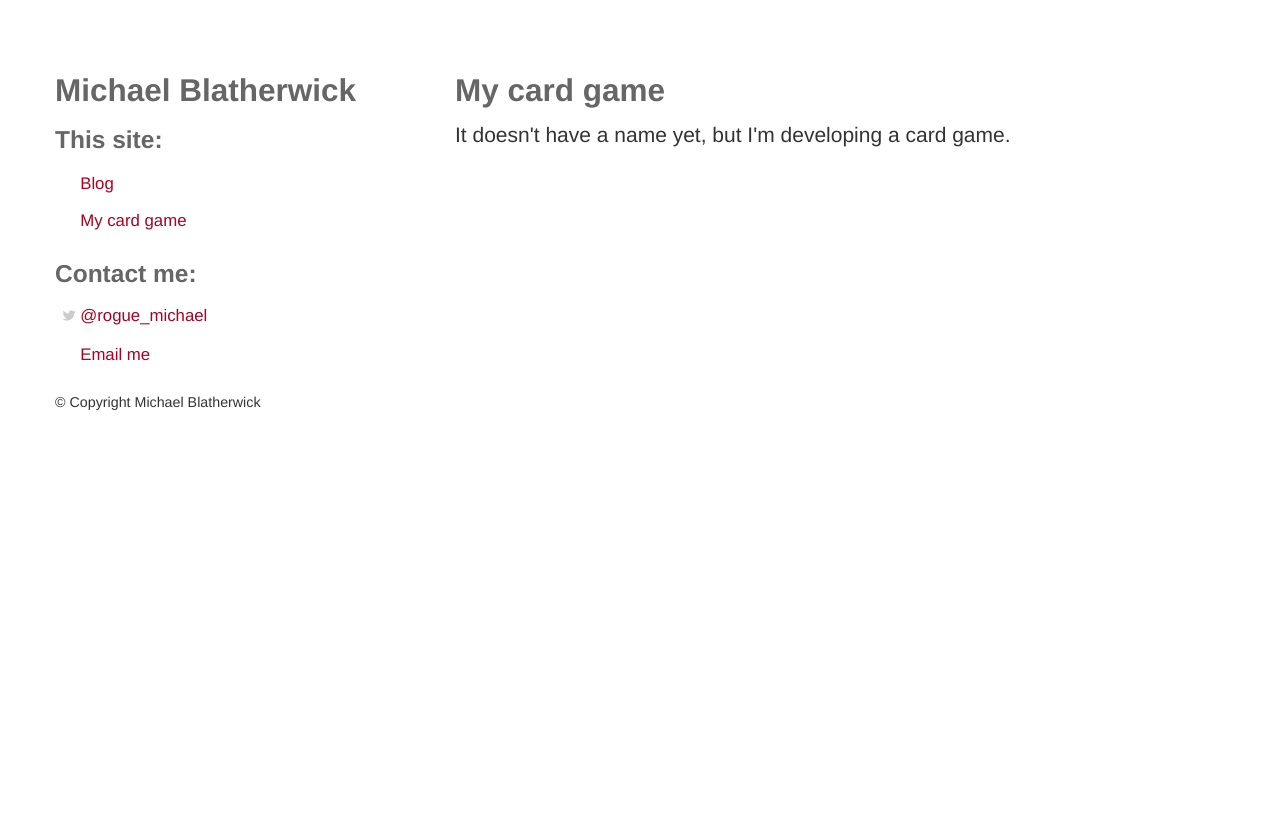
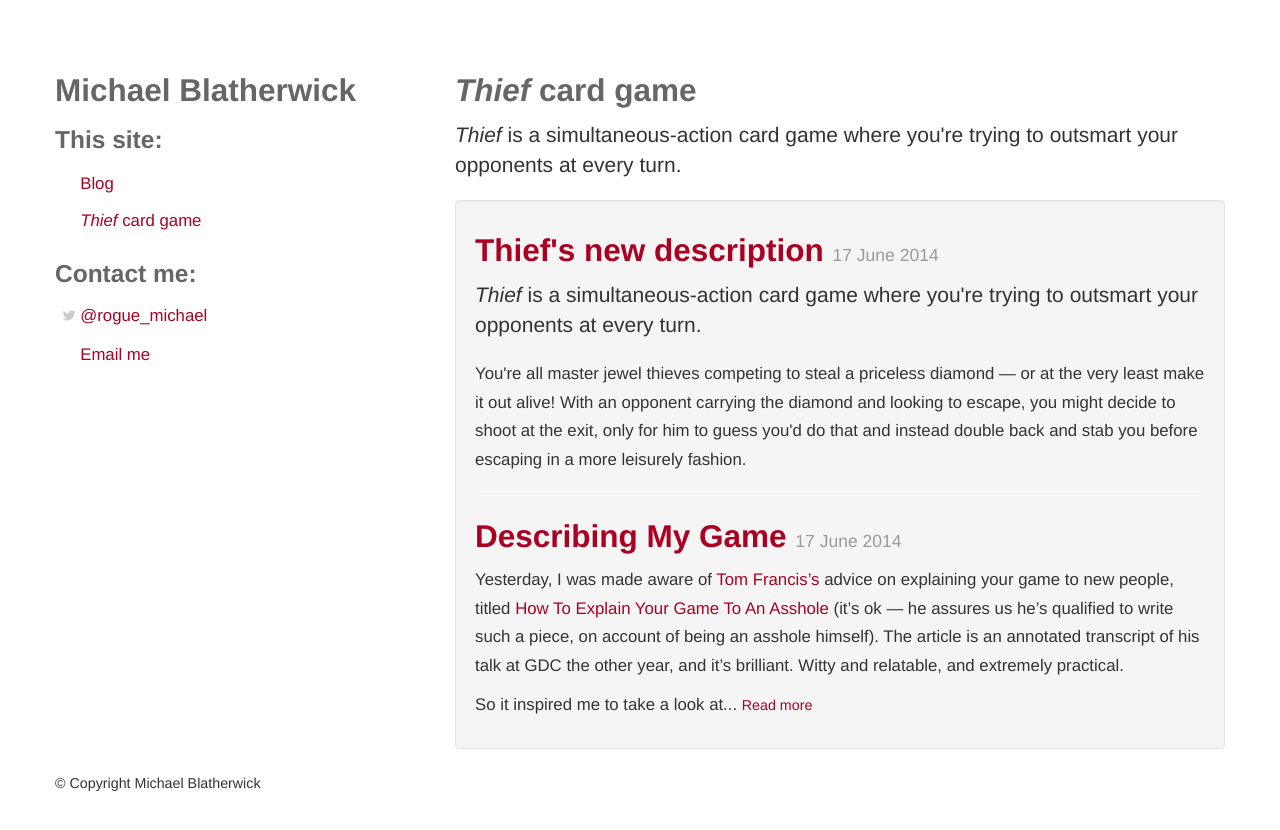
Before and after one commit to exonian/exonian.github.com, a Jekyll site: the page built from thief/index.html, in a window 1280 px wide. Shown: the top 830 px of the page. Built offline with Jekyll 4.4.1, drawn with Linux system fonts in a browser that asks for light colours; comment, search, counter and statistics services are not loaded.

Commit message:
Add posts about describing the Thief card game

```diff
--- a/_layouts/with_sidebar.html
+++ b/_layouts/with_sidebar.html
@@ -8,7 +8,7 @@ layout: base
         <h3>This site:</h3>
         <ul class="unstyled">
             <li><a href="/">Blog</a></li>
-            <li><a href="/my-game/">My card game</a></li>
+            <li><a href="/thief/"><i>Thief</i> card game</a></li>
         </ul>
 
         <h3>Contact me:</h3>
--- /dev/null
+++ b/_posts/2014-06-17-describing-my-game.md
@@ -0,0 +1,21 @@
+---
+layout: post
+truncate: yes
+categories: my-game
+---
+
+Yesterday, I was made aware of [Tom Francis's][pentadactTwitter] advice on explaining your game to new people, titled [How To Explain Your Game To An Asshole][howTo] (it's ok &mdash; he assures us he's qualified to write such a piece, on account of being an asshole himself). The article is an annotated transcript of his talk at GDC the other year, and it's brilliant. Witty and relatable, and extremely practical.
+
+So it inspired me to take a look at how I explain <i>Thief</i>. Turns out I do a fair job already: when I talk about it, I tend to focus mostly on a broad description of how it plays rather than going too quickly into the stuff that you only care about if I've already won you over somewhat.
+
+And of the stuff he suggests making sure you cover, I tend to hit most of that, too. But the one I definitely miss &mdash; and now he's made me aware of it it really does feel like an omission &mdash; is giving a cool example of play. When I came to write that bit, it was tough, but I think it definitely deserves my effort. As he says:
+
+<blockquote>If you say it's a game about possessing your enemies, I'm interested. But if you tell me I can possess an enemy, throw him into a friend, and knock them both into a landmine before I switch back to my own body and watch them blow up &mdash; I’m sold.</blockquote>
+
+Hopefully my [new description of <i>Thief</i>][newDescription] does a better job of making you think it might be worth finding out about than I did before. Either way, let me know [on Twitter][meTwitter]!
+
+
+[howTo]: http://www.pentadact.com/2012-03-17-gdc-talk-how-to-explain-your-game-to-an-asshole/
+[pentadactTwitter]: https://twitter.com/intent/user?screen_name=pentadact "@pentadact"
+[meTwitter]: https://twitter.com/intent/user?screen_name=rogue_michael "@rogue_michael"
+[newDescription]: {% post_url 2014-06-17-thiefs-new-description %}
--- /dev/null
+++ b/_posts/2014-06-17-thiefs-new-description.md
@@ -0,0 +1,8 @@
+---
+layout: post
+title: Thief's new description
+categories: my-game
+---
+
+<p class="lead"><i>Thief</i> is a simultaneous-action card game where you're trying to outsmart your opponents at every turn.</p>
+<p>You're all master jewel thieves competing to steal a priceless diamond &mdash; or at the very least make it out alive! With an opponent carrying the diamond and looking to escape, you might decide to shoot at the exit, only for him to guess you'd do that and instead double back and stab you before escaping in a more leisurely fashion.</p>
--- a/my-game/index.html
+++ b/thief/index.html
@@ -1,11 +1,11 @@
 ---
 layout: with_sidebar
-title: My card game
+title: Thief card game
 get-category: my-game
 ---
 
-<h2>{{ page.title }}</h2>
-<p class="lead">It doesn't have a name yet, but I'm developing a card game.</p>
+<h2><i>Thief</i> card game</h2>
+<p class="lead"><i>Thief</i> is a simultaneous-action card game where you're trying to outsmart your opponents at every turn.</p>
 
 {% assign posts = site.categories[page.get-category] %}
 {% if posts  %}
```
